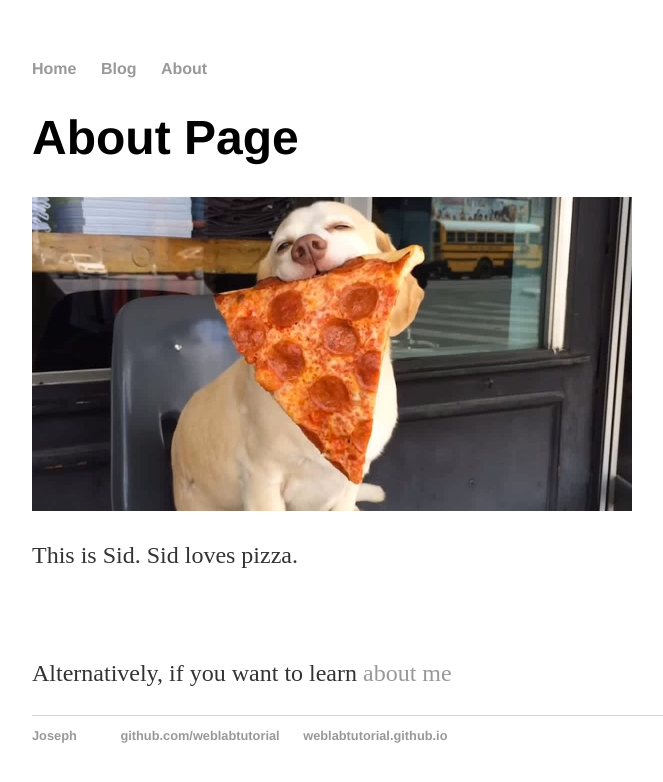
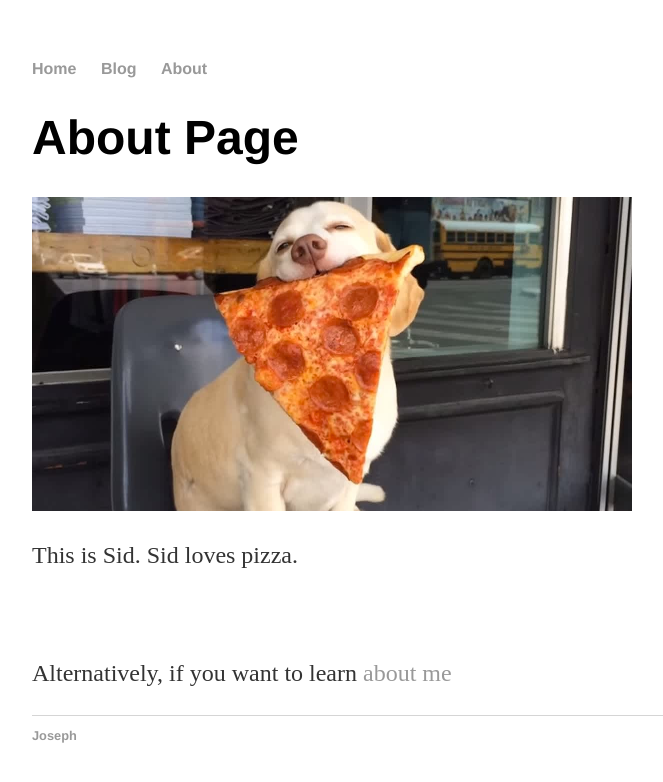
Before and after one commit to joemoore1501/joemoore1501.github.io, a Jekyll site: the page built from about/index.html, in a window 1280 px wide. Shown: the top 782 px of the page, without its empty margins (160-823 px from the left). Built offline with Jekyll 4.4.1, drawn with Linux system fonts in a browser that asks for light colours.

Commit message:
Removing extra hyperlinks

```diff
--- a/_layouts/default.html
+++ b/_layouts/default.html
@@ -18,8 +18,6 @@
     <footer>
       <ul>
         <li><a href="https://github.com/joemoore1501">Joseph</a><li>
-        <li><a href="https://github.com/weblabtutorial">github.com/weblabtutorial</a></li>
-        <li><a href="https://weblabtutorial.github.io">weblabtutorial.github.io</a></li>
       </ul>
     </footer>
   </body>
```
